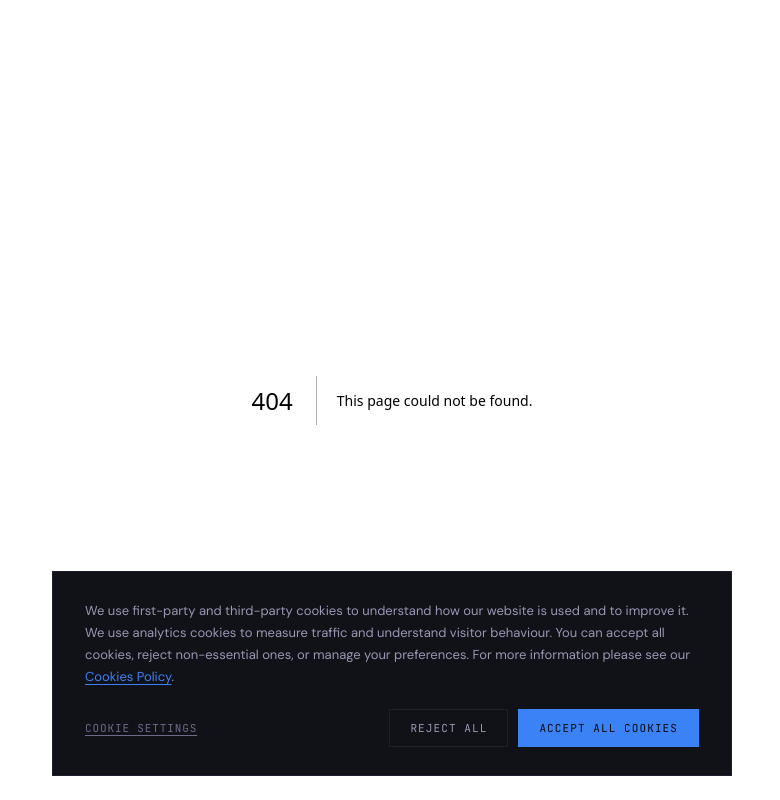
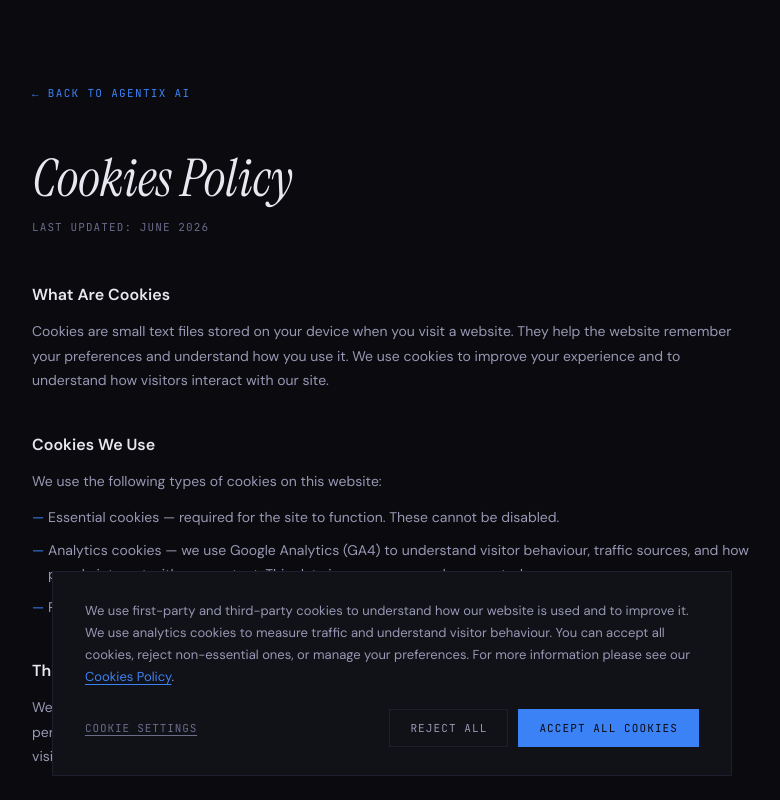
Before and after one commit to Sonya2301/agentix-ai, a Next.js app: page /cookies-policy in a window 1280 px wide. Before the commit this address had no page. Shown: the top 800 px of the page, without its empty margins (248-1028 px from the left). Built offline with nearby package versions, Linux system fonts and the light colour scheme.

Commit message:
Add cookies policy page
Co-Authored-By: Claude Sonnet 4.6 <noreply@anthropic.com>

```diff
--- /dev/null
+++ b/src/app/cookies-policy/page.tsx
@@ -0,0 +1,124 @@
+export default function CookiesPolicy() {
+  return (
+    <div style={{
+      background: '#0a0a0f',
+      minHeight: '100vh',
+      padding: '80px 24px',
+    }}>
+      <div style={{ maxWidth: 720, margin: '0 auto' }}>
+
+        <a href="/" style={{
+          fontFamily: 'var(--font-mono)',
+          fontSize: 11,
+          letterSpacing: '0.12em',
+          textTransform: 'uppercase',
+          color: '#3b82f6',
+          textDecoration: 'none',
+          display: 'inline-block',
+          marginBottom: 48,
+        }}>
+          ← Back to Agentix AI
+        </a>
+
+        <h1 style={{
+          fontFamily: 'var(--font-serif)',
+          fontStyle: 'italic',
+          fontSize: 'clamp(32px, 5vw, 52px)',
+          fontWeight: 400,
+          color: '#e8e8f0',
+          marginBottom: 12,
+          lineHeight: 1.1,
+        }}>
+          Cookies Policy
+        </h1>
+
+        <p style={{
+          fontFamily: 'var(--font-mono)',
+          fontSize: 11,
+          letterSpacing: '0.1em',
+          color: '#6b6b8a',
+          textTransform: 'uppercase',
+          marginBottom: 48,
+        }}>
+          Last updated: June 2026
+        </p>
+
+        {[
+          {
+            title: 'What Are Cookies',
+            body: 'Cookies are small text files stored on your device when you visit a website. They help the website remember your preferences and understand how you use it. We use cookies to improve your experience and to understand how visitors interact with our site.',
+          },
+          {
+            title: 'Cookies We Use',
+            body: 'We use the following types of cookies on this website:',
+            list: [
+              'Essential cookies — required for the site to function. These cannot be disabled.',
+              'Analytics cookies — we use Google Analytics (GA4) to understand visitor behaviour, traffic sources, and how people interact with our content. This data is anonymous and aggregated.',
+              'Preference cookies — we store your cookie consent choice so we do not ask you again on future visits.',
+            ],
+          },
+          {
+            title: 'Third-Party Cookies',
+            body: 'We use Google Analytics provided by Google LLC. Google may use the data collected to contextualise and personalise ads on its own advertising network. You can opt out of Google Analytics tracking at any time by visiting: https://tools.google.com/dlpage/gaoptout',
+          },
+          {
+            title: 'Your Choices',
+            body: 'When you first visit our site, you are asked to accept or decline non-essential cookies. You can change your preference at any time by clearing your browser cookies and revisiting the site. If you decline, only essential cookies will be used and Google Analytics will not be loaded.',
+          },
+          {
+            title: 'Data Retention',
+            body: 'Your cookie consent preference is stored locally in your browser for the duration of your browsing session and subsequent visits. Google Analytics data is retained for 14 months by default.',
+          },
+          {
+            title: 'Contact',
+            body: 'If you have any questions about our use of cookies, please contact us at sona.masova23@gmail.com.',
+          },
+        ].map(({ title, body, list }) => (
+          <div key={title} style={{ marginBottom: 40 }}>
+            <h2 style={{
+              fontFamily: 'var(--font-sans)',
+              fontSize: 16,
+              fontWeight: 600,
+              color: '#e8e8f0',
+              marginBottom: 12,
+            }}>
+              {title}
+            </h2>
+            <p style={{
+              fontFamily: 'var(--font-sans)',
+              fontSize: 14,
+              color: '#9898b4',
+              lineHeight: 1.75,
+              margin: 0,
+            }}>
+              {body}
+            </p>
+            {list && (
+              <ul style={{ marginTop: 12, paddingLeft: 0, listStyle: 'none' }}>
+                {list.map(item => (
+                  <li key={item} style={{
+                    fontFamily: 'var(--font-sans)',
+                    fontSize: 14,
+                    color: '#9898b4',
+                    lineHeight: 1.75,
+                    paddingLeft: 16,
+                    marginBottom: 8,
+                    position: 'relative',
+                  }}>
+                    <span style={{
+                      position: 'absolute',
+                      left: 0,
+                      color: '#3b82f6',
+                    }}>—</span>
+                    {item}
+                  </li>
+                ))}
+              </ul>
+            )}
+          </div>
+        ))}
+
+      </div>
+    </div>
+  )
+}
```
